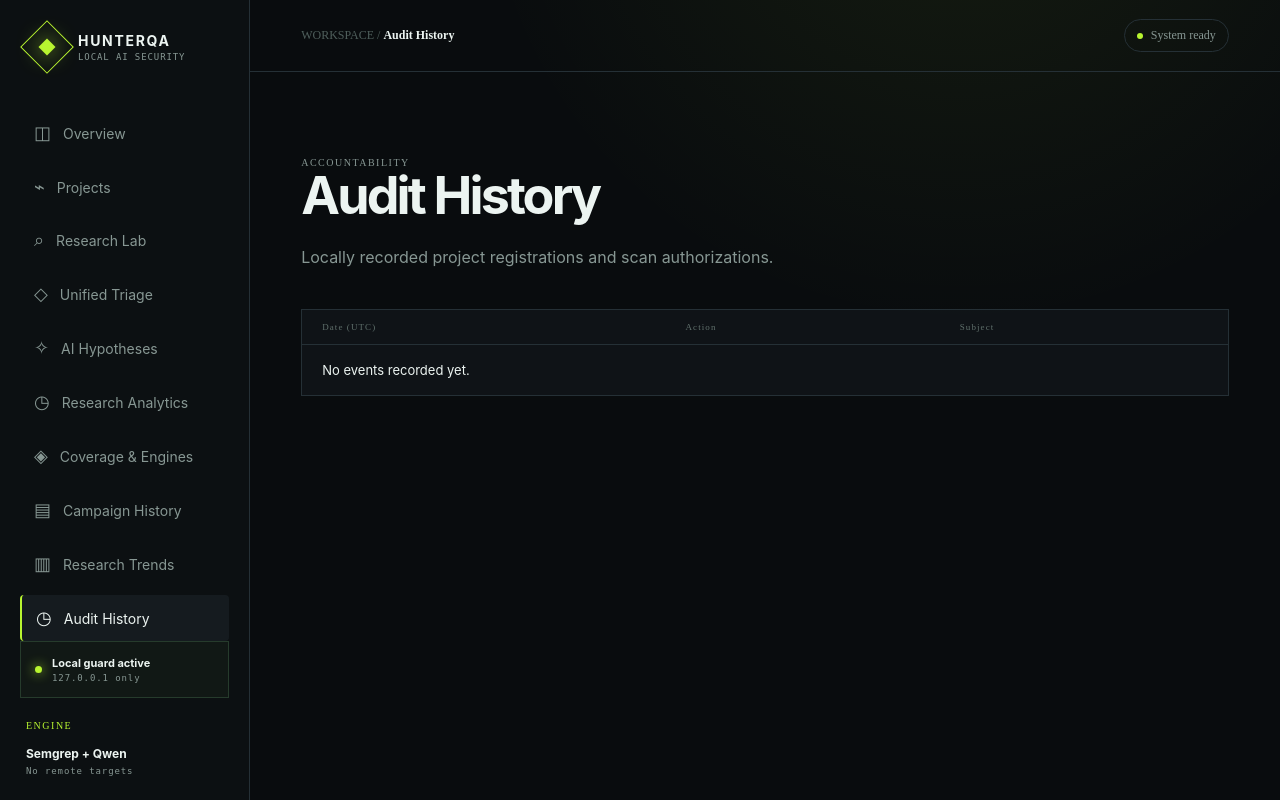
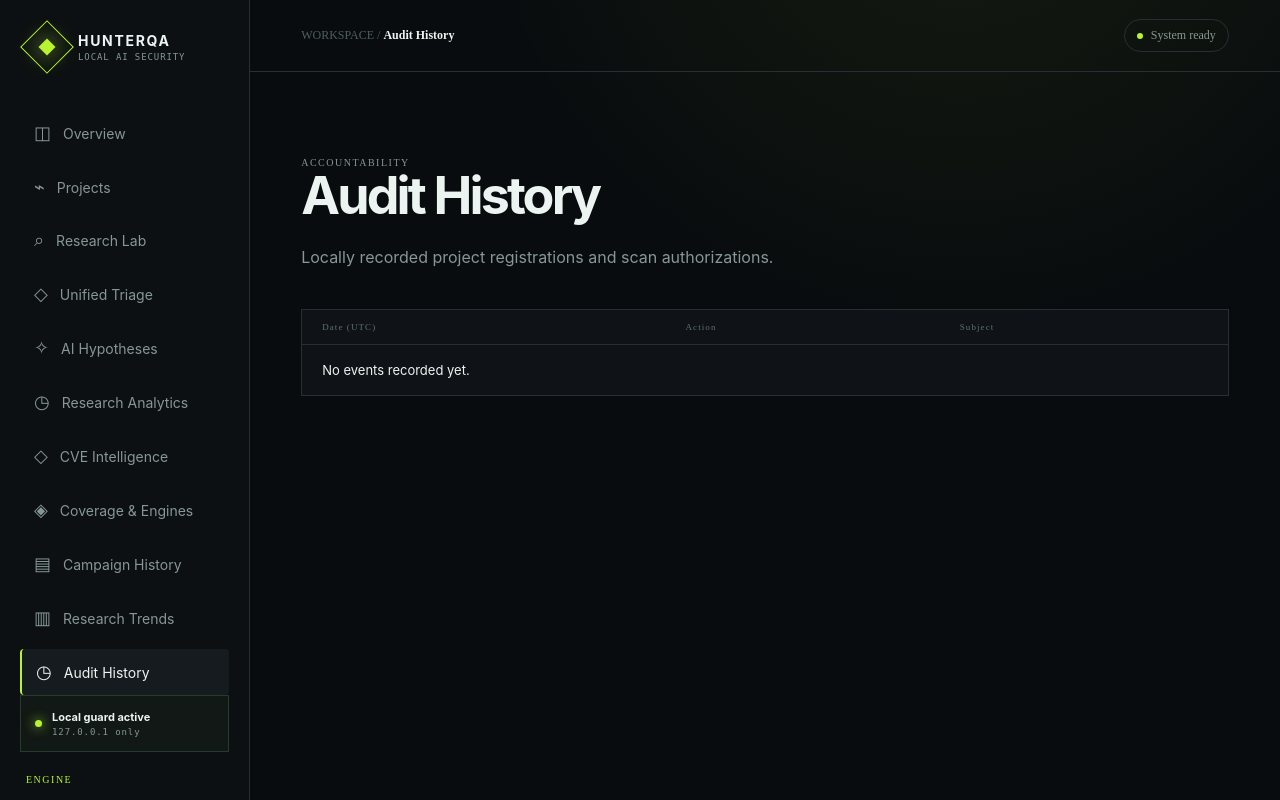
Before and after one commit to ManeaAl-Shabrain/HunterQA-AI, a Flask app: page /audit in a window 1280 px wide. Run offline with Flask 3, Linux system fonts and the light colour scheme; data that the repository does not hold is empty.

Commit message:
Add CVE Intelligence sidebar navigation

```diff
--- a/hunterqa/templates/base.html
+++ b/hunterqa/templates/base.html
@@ -23,6 +23,7 @@
 
         <a class="nav-link {{ 'active' if request.endpoint == 'main.hypotheses' }}" href="{{ url_for('main.hypotheses') }}"><span>✧</span> AI Hypotheses</a>
         <a class="nav-link {{ 'active' if request.endpoint == 'main.research_analytics_dashboard' }}" href="{{ url_for('main.research_analytics_dashboard') }}"><span>◷</span> Research Analytics</a>
+        <a class="nav-link {{ 'active' if request.endpoint == 'main.cve_intelligence' }}" href="{{ url_for('main.cve_intelligence') }}"><span>◇</span> CVE Intelligence</a>
         <a class="nav-link {{ 'active' if request.endpoint == 'main.capabilities' }}" href="{{ url_for('main.capabilities') }}"><span>◈</span> Coverage & Engines</a>
         <a class="nav-link {{ 'active' if request.endpoint == 'main.campaign_history' }}" href="{{ url_for('main.campaign_history') }}"><span>▤</span> Campaign History</a>
         <a class="nav-link {{ 'active' if request.endpoint == 'main.campaign_trends_dashboard' }}" href="{{ url_for('main.campaign_trends_dashboard') }}"><span>▥</span> Research Trends</a>
```
